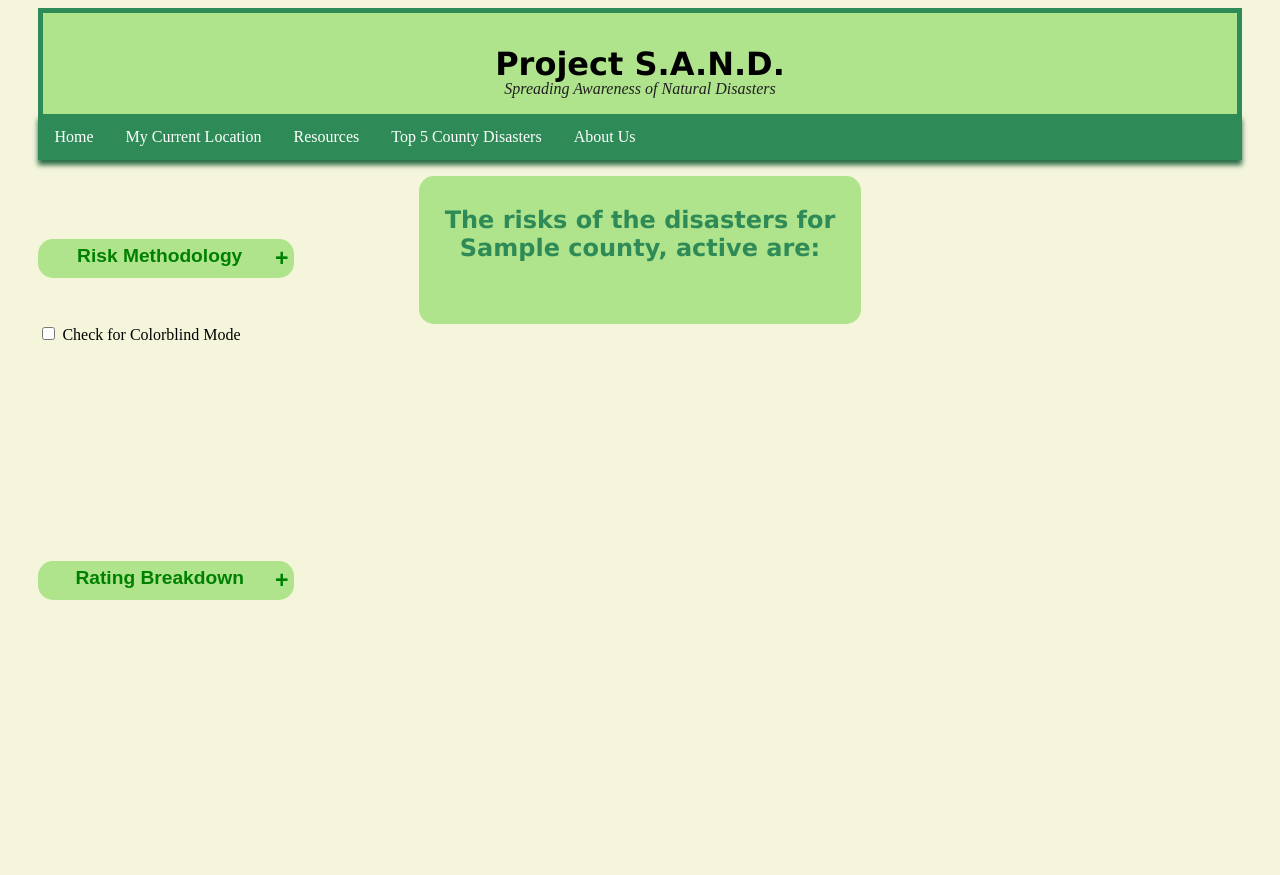
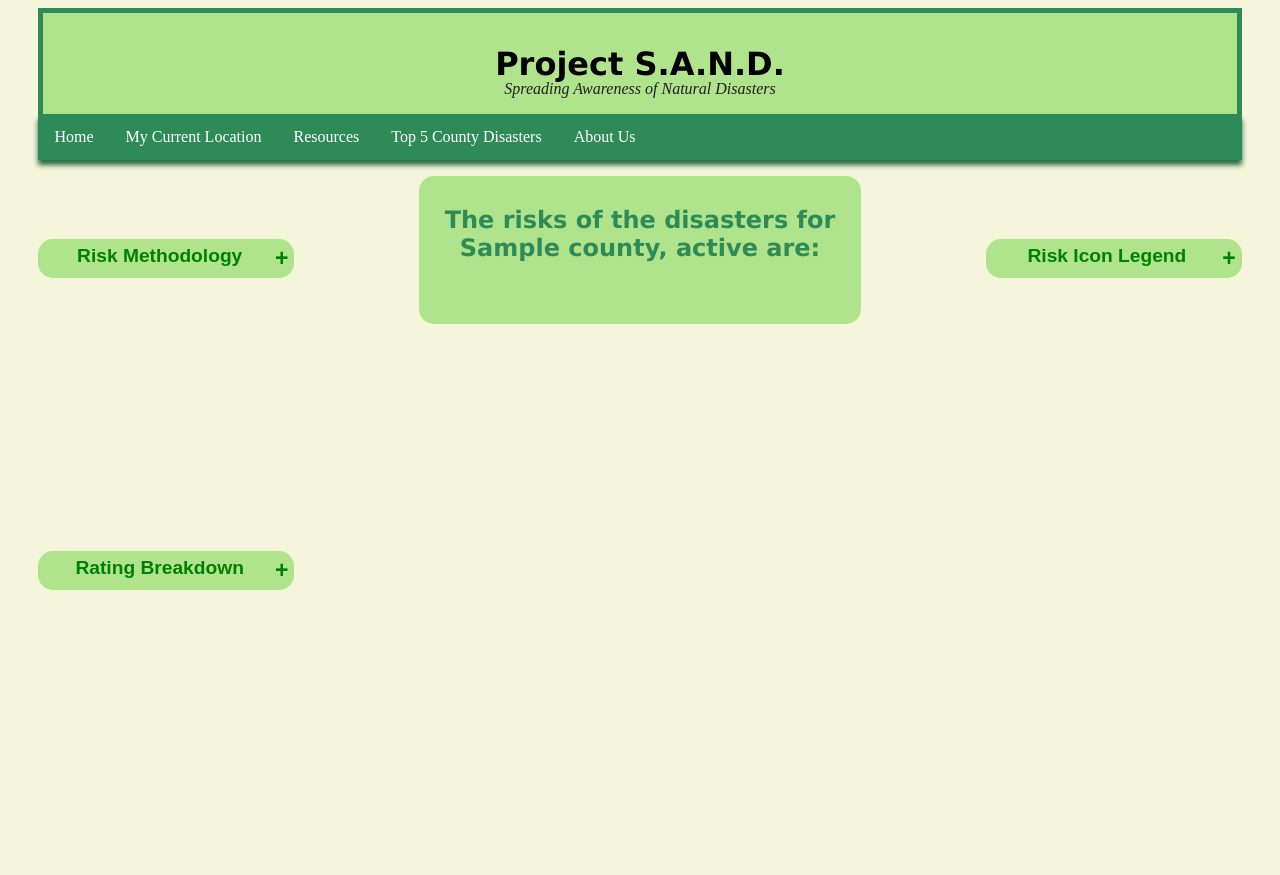
Before and after one commit to dynamiquet/Project-SAND, a Flask app: template templates/displaydata.html in a window 1280 px wide. Shown: the top 875 px of the page. Run offline with Flask 3, Linux system fonts and the light colour scheme; the template is opened without the code that fills it: most values are stand-ins (such as "Sample title", 1, 10 or a date in 2020).

Commit message:
Honestly I forgot what I was working on, just trying to fix a merge conflict

```diff
--- a/flask_app.py
+++ b/flask_app.py
@@ -127,4 +127,4 @@
     return "Page describing who we are and what our mission is."
 
 if __name__ == '__main__':
-    app.run()
+    app.run(host='0.0.0.0', port=5138)
--- a/static/datastyle.css
+++ b/static/datastyle.css
@@ -1,15 +1,15 @@
 .resourcestable a {
-	color: black;
+	color: rgb(49, 195, 49);
 	font-weight: bold;
 	text-decoration: none;
 	font-family: Verdana, Geneva, sans-serif;
-	font-size: 25px;
+	font-size: 35px;
 	text-align: center;
 }
 
 .resourcestable a:hover {
 	color: #afe38c;
-	font-weight: bold;
+
 }
 
 .resourcestable {
@@ -129,7 +129,7 @@
 }
 
 tr {
-	height: 125px;
+	height: 150px;
 }
 
 #project-title {
@@ -392,7 +392,7 @@
 	text-align: center;
 	margin-bottom: 10px;
 	left: 3%;
-	top: 61%;
+	top: 60%;
 	position: absolute;
 }
 
@@ -405,6 +405,25 @@
 	color: green;
     margin: 5px 0;
     font-size: 1.2em;
+}
+
+div.rating-legend {
+	background-color: #afe38c;
+	display: flex;
+	flex-direction: column;
+	align-items: center;
+	border-radius: 15px;
+	width: 20%;
+	text-align: center;
+	margin-bottom: 10px;
+	right: 3%;
+	top: 26%;
+	position: absolute;
+}
+
+div.rating-legend p {
+    margin: 5px 0;
+    font-size: 18px;
 }
 
 div#CheckAllDisasters {
@@ -448,3 +467,12 @@
 	color: green;
 	float: right;
 }
+
+div.colorblindbutton {
+	display: flex;
+	border-radius: 15px;
+	width: 20%;
+	left: 3%;
+	top: 105%;
+	position: absolute;
+}
--- a/templates/displaydata.html
+++ b/templates/displaydata.html
@@ -81,10 +81,23 @@
             </div>
         </div>
 
-        <div id="getColorblindMode">
+        <div class="rating-legend">
+            <button type="button" class="collapsible">Risk Icon Legend</button>
+            <div class="content">
+                <img src='../static/images/redwarningsign.jpg' alt="Red warning sign" style="width:30px;height:30px;">
+                <p>It is <strong>absolutely necessary</strong> that you visit the resources page for the disaster. Awareness and preparation should be a <strong>top priority.</strong></p>
+                <img src='../static/images/orangewarningsign.png' alt="Orange warning sign" style="width:30px;height:30px;">
+                <p>It is <strong>strongly</strong> advised that you visit the resources page for the disaster. Awareness and preparation is necessary.</p>
+                <img src='../static/images/yellowarningsign.png' alt="Yellow warning sign" style="width:30px;height:30px;">
+                <p>It is advised that you visit the resources page for the disaster. Awareness is recommended but immediate preparation is not needed. </p>
+                <img src='../static/images/greencheckmark.png' alt="Green check mark" style="width:30px;height:30px;">
+                <p>Awareness and prepartion is not necessary, but there is a lot of interesting information available on our resources page.</p>
+            </div>
+        </div>
+
+        <div class="colorblindbutton"  id="getColorblindMode">
             <input type="checkbox" id="colorblind-mode" onclick="colorblindMode()">
-            <label for="colorblind-mode"> Check for Colorblind Mode</label>
-            <!-- <button onclick="colorblindMode()"> Click here for colorblind mode </button> -->
+            <label for="colorblind-mode"> Check for Colorblind Mode (Beta)</label>
         </div>
     </body>
 </html>
--- a/templates/displayerror.html
+++ b/templates/displayerror.html
@@ -20,6 +20,6 @@
 
     <div id="getColorblindMode">
         <input type="checkbox" id="colorblind-mode" onclick="colorblindMode()">
-        <label for="colorblind-mode"> Check for Colorblind Mode</label>    </div>
+        <label for="colorblind-mode"> Check for Colorblind Mode (Beta)</label>    </div>
 </body>
 </html>
--- a/templates/displaytop5data.html
+++ b/templates/displaytop5data.html
@@ -86,7 +86,7 @@
 
         <div id="getColorblindMode">
             <input type="checkbox" id="colorblind-mode" onclick="colorblindMode()">
-            <label for="colorblind-mode"> Check for Colorblind Mode</label>
+            <label for="colorblind-mode"> Check for Colorblind Mode (Beta)</label>
         </div>
     </body>
 </html>
--- a/templates/getlocation.html
+++ b/templates/getlocation.html
@@ -59,7 +59,7 @@
 
         <div id="getColorblindMode">
             <input type="checkbox" id="colorblind-mode" onclick="colorblindMode()">
-            <label for="colorblind-mode"> Check for Colorblind Mode</label>
+            <label for="colorblind-mode"> Check for Colorblind Mode (Beta)</label>
         </div>
     </body>
 </html>
--- a/templates/index.html
+++ b/templates/index.html
@@ -185,8 +185,7 @@
 
         <div id="getColorblindMode">
             <input type="checkbox" id="colorblind-mode" onclick="colorblindMode()">
-            <label for="colorblind-mode"> Check for Colorblind Mode</label>
-            <!-- <button onclick="colorblindMode()"> Click here for colorblind mode </button> -->
+            <label for="colorblind-mode"> Check for Colorblind Mode (Beta)</label>
         </div>
 
         <div><h4>Sources</h4></div>
--- a/templates/resources.html
+++ b/templates/resources.html
@@ -52,7 +52,7 @@
 
         <div id="getColorblindMode">
             <input type="checkbox" id="colorblind-mode" onclick="colorblindMode()">
-            <label for="colorblind-mode"> Check for Colorblind Mode</label>
+            <label for="colorblind-mode"> Check for Colorblind Mode (Beta)</label>
         </div>
     </body>
 </html>
--- a/templates/top5.html
+++ b/templates/top5.html
@@ -95,7 +95,7 @@
 
         <div id="getColorblindMode">
           <input type="checkbox" id="colorblind-mode" onclick="colorblindMode()">
-          <label for="colorblind-mode"> Check for Colorblind Mode</label>
+          <label for="colorblind-mode"> Check for Colorblind Mode (Beta)</label>
         </div>
     </body>
 </html>
```
